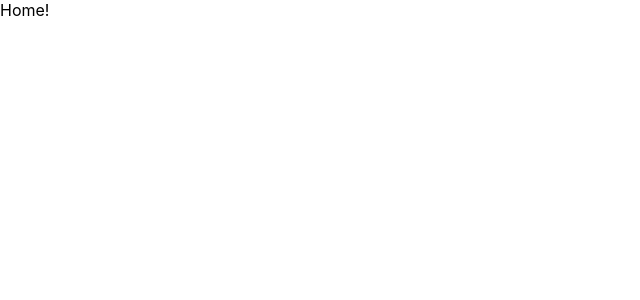
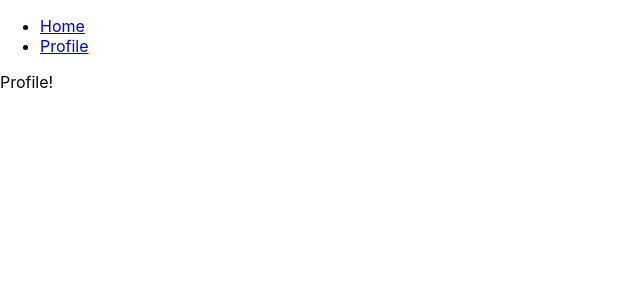
Before and after one commit to EnzoEsper/reaucth0, a React (Create React App) app: page /profile in a window 1280 px wide. Shown: the top 300 px of the page, without its empty margins (0-640 px from the left). Built offline with nearby package versions, Linux system fonts and the light colour scheme.

Commit message:
adding routing via React Router and adding a navigation bar initial links

```diff
--- a/src/App.js
+++ b/src/App.js
@@ -1,11 +1,18 @@
-const { default: Home } = require("./Home");
-
-function App() {
-  return (
-    <div className="App">
-      <Home />
-    </div>
-  );
+import React from "react";
+import { Route } from "react-router-dom";
+import Home from "./Home";
+import Profile from "./Profile";
+import Nav from './Nav';
+class App extends React.Component {
+  render() {
+    return (
+      <>
+        <Nav />
+        <Route path="/" exact component={Home} />
+        <Route path="/profile" component={Profile} />
+      </>
+    );
+  }
 }
 
 export default App;
--- /dev/null
+++ b/src/Nav.js
@@ -0,0 +1,19 @@
+import React from 'react';
+import { Link } from 'react-router-dom';
+
+class Nav extends React.Component {
+  render() {
+    return (
+      <ul>
+        <li>
+          <Link to="/">Home</Link>
+        </li>
+        <li>
+          <Link to="/profile">Profile</Link>
+        </li>
+      </ul>
+    );
+  }
+}
+
+export default Nav;
--- /dev/null
+++ b/src/Profile.js
@@ -0,0 +1,9 @@
+import React from "react";
+
+class Profile extends React.Component {
+  render() {
+    return <div>Profile!</div>;
+  }
+}
+
+export default Profile;
--- a/src/index.js
+++ b/src/index.js
@@ -2,12 +2,13 @@ import React from 'react';
 import ReactDOM from 'react-dom';
 import './index.css';
 import App from './App';
+import { BrowserRouter, Route } from 'react-router-dom';
 import reportWebVitals from './reportWebVitals';
 
 ReactDOM.render(
-  <React.StrictMode>
-    <App />
-  </React.StrictMode>,
+  <BrowserRouter>
+    <Route component={App}/>
+  </BrowserRouter>,
   document.getElementById('root')
 );
 
```
Also changed, not shown: 1 other file (tests, documents, lock files or other folders).
